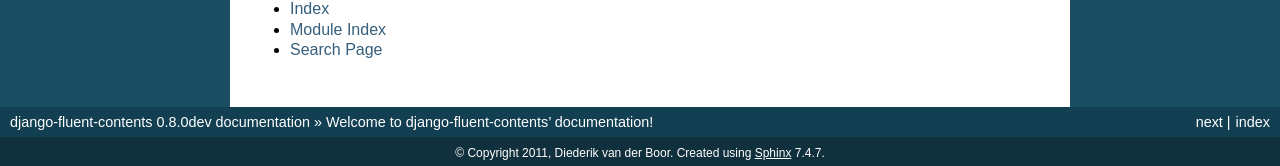
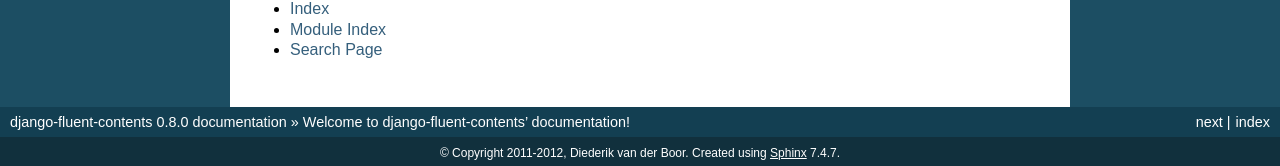
Before and after one commit to django-fluent/django-fluent-contents, a Sphinx documentation site: the page built from docs/index.rst, in a window 1280 px wide and 900 px high, scrolled down 1581 px. Shown: the part 731-897 px from the top of the window. Built offline with Sphinx 7.4.7, drawn with Linux system fonts in a browser that asks for light colours; pages that are not in the unit, such as notebooks, are missing from menus; some of the changed text lies outside the part shown.

Commit message:
Prepare for first PyPI release
Set version numbers
Add CHANGES.rst

```diff
--- a/docs/conf.py
+++ b/docs/conf.py
@@ -54,7 +54,7 @@ master_doc = 'index'
 
 # General information about the project.
 project = u'django-fluent-contents'
-copyright = u'2011, Diederik van der Boor'
+copyright = u'2011-2012, Diederik van der Boor'
 
 # The version info for the project you're documenting, acts as replacement for
 # |version| and |release|, also used in various other places throughout the
@@ -63,7 +63,7 @@ copyright = u'2011, Diederik van der Boor'
 # The short X.Y version.
 version = '0.8.0'
 # The full version, including alpha/beta/rc tags.
-release = '0.8.0dev'
+release = '0.8.0'
 
 # The language for content autogenerated by Sphinx. Refer to documentation
 # for a list of supported languages.
--- a/setup.py
+++ b/setup.py
@@ -4,7 +4,7 @@ from os.path import dirname, join
 
 setup(
     name='django-fluent-contents',
-    version='0.8.0dev',
+    version='0.8.0',
     license='Apache License, Version 2.0',
 
     install_requires=[
```
Also changed, not shown: CHANGES.rst (added, +7 -0 lines).
